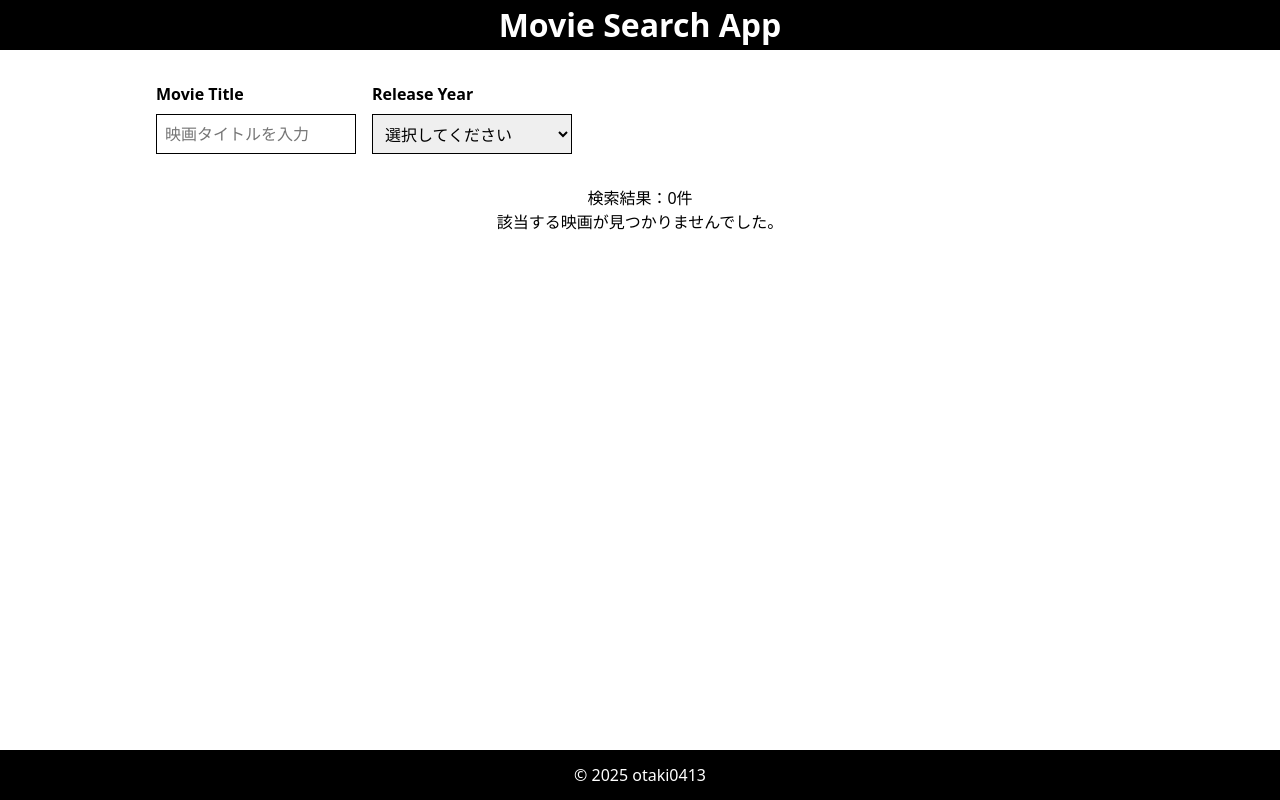
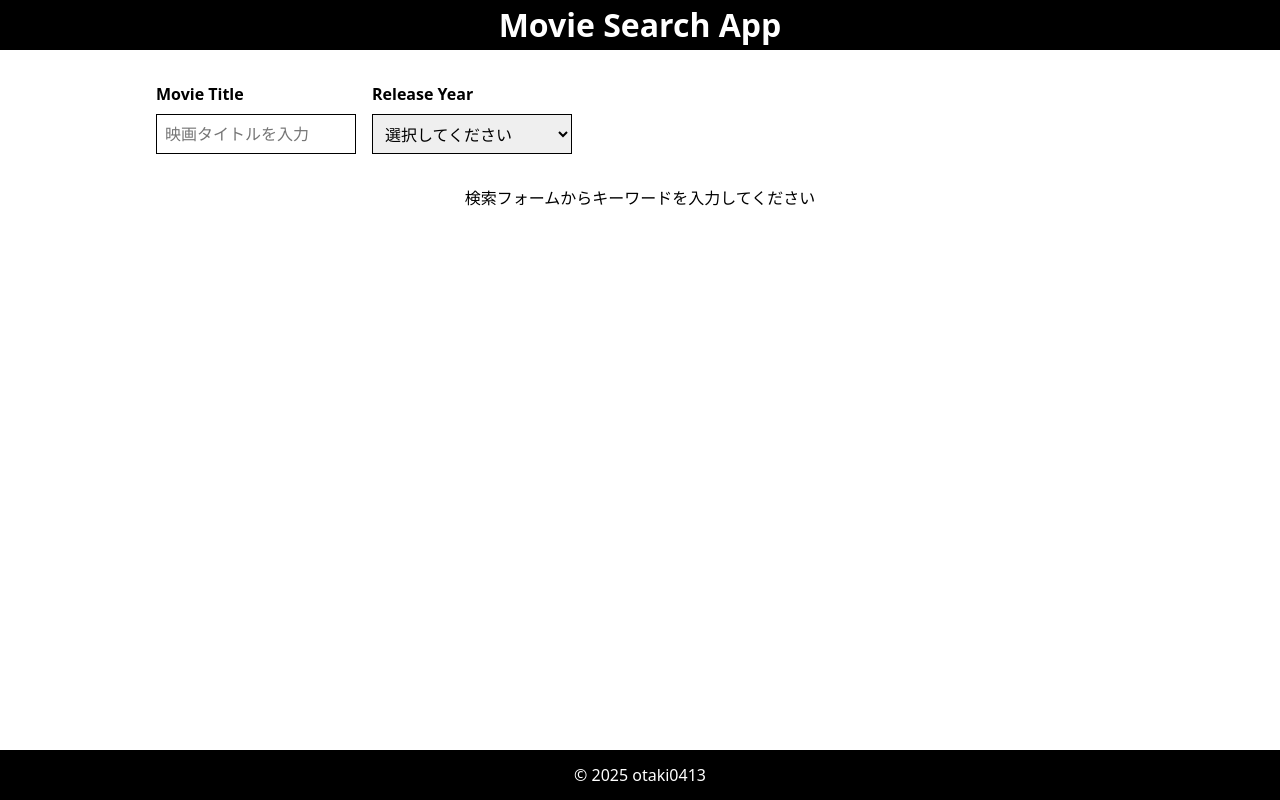
Before and after one commit to otaki0413/movie-search-app, a React (Vite) app: page / in a window 1280 px wide. Built offline with nearby package versions, Linux system fonts and the light colour scheme.

Commit message:
✨ メッセージ用のコンポーネント作成と条件に応じた出し分け

```diff
--- a/src/App.tsx
+++ b/src/App.tsx
@@ -1,4 +1,5 @@
 import { useState } from "react";
+import { Message } from "./components/Common/Message";
 import { MainLayout } from "./components/Layout/MainLayout";
 import { MovieList } from "./components/MovieList/MovieList";
 import { Search } from "./components/Search/Search";
@@ -9,6 +10,14 @@ function App() {
   const [year, setYear] = useState("");
   const { movies, isLoading, error } = useMovies(keyword, year);
 
+  const renderContent = () => {
+    if (isLoading) return <Message>Loading...</Message>;
+    if (error) return <Message>{error}</Message>;
+    if (!keyword)
+      return <Message>検索フォームからキーワードを入力してください</Message>;
+    return <MovieList movies={movies} />;
+  };
+
   return (
     <MainLayout>
       <Search
@@ -17,9 +26,7 @@ function App() {
         onKeywordChange={setKeyword}
         onYearChange={setYear}
       />
-      {isLoading && <div>Loading...</div>}
-      {error && <div>{error}</div>}
-      {!isLoading && !error && <MovieList movies={movies} />}
+      {renderContent()}
     </MainLayout>
   );
 }
--- /dev/null
+++ b/src/components/Common/Message.module.css
@@ -0,0 +1,9 @@
+.container {
+  max-width: 1000px;
+  margin: 0 auto;
+  padding: 1rem;
+}
+
+.message {
+  text-align: center;
+}
--- /dev/null
+++ b/src/components/Common/Message.tsx
@@ -0,0 +1,14 @@
+import type { FC } from "react";
+import styles from "./Message.module.css";
+
+type MessageProps = {
+  children: React.ReactNode;
+};
+
+export const Message: FC<MessageProps> = ({ children }) => {
+  return (
+    <div className={styles.container}>
+      <div className={styles.message}>{children}</div>
+    </div>
+  );
+};
```
